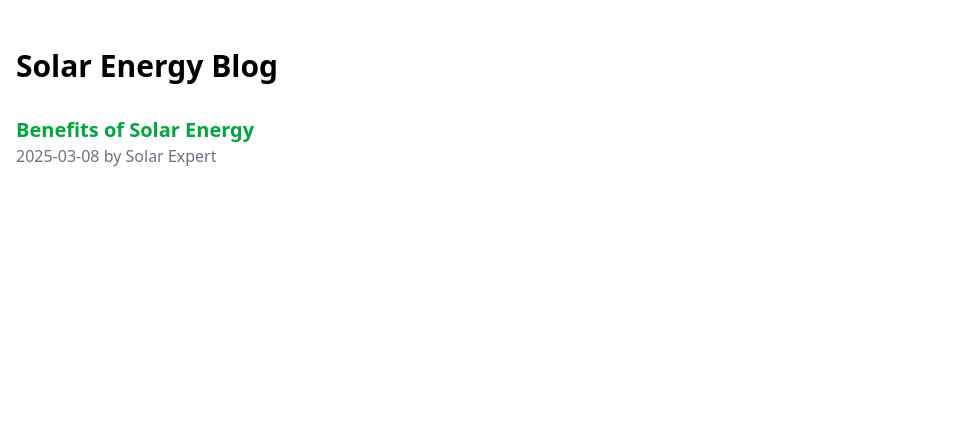
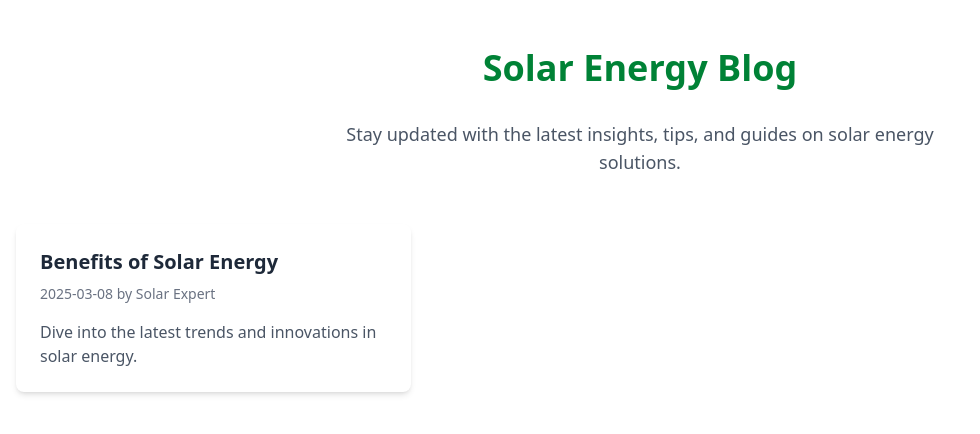
Before and after one commit to sahil-kumar-yadav/solar-plant-project, a Next.js app: page /blog in a window 1280 px wide. Shown: the top 434 px of the page, without its empty margins (0-980 px from the left). Built offline with nearby package versions, Linux system fonts and the light colour scheme; no server answers.

Commit message:
updated blog page

```diff
--- a/app/blog/[slug]/page.tsx
+++ b/app/blog/[slug]/page.tsx
@@ -1,21 +1,27 @@
-// src/app/blog/[slug]/page.tsx
-
 import fs from 'fs';
 import path from 'path';
 import matter from 'gray-matter';
 import { MDXRemote } from 'next-mdx-remote/rsc';
 import { notFound } from 'next/navigation';
+import Link from 'next/link';
 
 const postsDirectory = path.join(process.cwd(), 'src/posts');
 
+// Generate static paths for all blog posts
 export async function generateStaticParams() {
-  const filenames = fs.readdirSync(postsDirectory);
+  try {
+    const filenames = fs.readdirSync(postsDirectory);
 
-  return filenames.map((filename) => ({
-    slug: filename.replace(/\.mdx$/, ''),
-  }));
+    return filenames.map((filename) => ({
+      slug: filename.replace(/\.mdx$/, ''),
+    }));
+  } catch (error) {
+    console.error('Error reading posts directory:', error);
+    return [];
+  }
 }
 
+// Fetch post data by slug
 async function getPostData(slug: string) {
   const fullPath = path.join(postsDirectory, `${slug}.mdx`);
 
@@ -29,20 +35,34 @@ async function getPostData(slug: string) {
   return { frontMatter, content };
 }
 
+// Blog Post Page Component
 export default async function BlogPost({ params }: { params: { slug: string } }) {
   const postData = await getPostData(params.slug);
 
   if (!postData) {
-    notFound();
+    if (!postData) {
+      return (
+        <div className="container mx-auto py-12 px-4 text-center">
+          <h1 className="text-3xl font-bold text-red-600">Post Not Found</h1>
+          <p className="text-gray-600 mt-4">
+            The blog post you are looking for does not exist or has been removed.
+          </p>
+          <Link href="/blog" className="mt-6 inline-block bg-green-600 text-white px-6 py-3 rounded hover:bg-green-700">
+            Back to Blog
+          </Link>
+        </div>
+      );
+    }
+
   }
 
   const { frontMatter, content } = postData;
 
   return (
     <article className="prose container mx-auto py-12 px-4">
-      <h1 className="text-3xl font-bold mb-4">{frontMatter.title}</h1>
+      <h1 className="text-4xl font-bold text-green-700 mb-4">{frontMatter.title}</h1>
       <p className="text-gray-500 mb-8">
-        By {frontMatter.author} on {frontMatter.date}
+        By <span className="font-semibold">{frontMatter.author}</span> on {frontMatter.date}
       </p>
       <MDXRemote source={content} />
     </article>
--- a/app/blog/page.tsx
+++ b/app/blog/page.tsx
@@ -1,5 +1,3 @@
-// src/app/blog/page.tsx
-
 import fs from 'fs';
 import path from 'path';
 import matter from 'gray-matter';
@@ -12,17 +10,14 @@ interface Post {
   author: string;
 }
 
+// Function to fetch blog posts
 function getPosts(): Post[] {
-    const fs = require('fs');
-    const path = require('path');
-
   const postsDirectory = path.join(process.cwd(), 'posts');
   const filenames = fs.readdirSync(postsDirectory);
 
-    return filenames.map((filename: string) => {
+  const posts = filenames.map((filename) => {
     const filePath = path.join(postsDirectory, filename);
     const fileContents = fs.readFileSync(filePath, 'utf8');
-        const matter = require('gray-matter');
     const { data } = matter(fileContents);
 
     return {
@@ -33,29 +28,44 @@ function getPosts(): Post[] {
     };
   });
 
-    return posts.sort((a, b) => (a.date < b.date ? 1 : -1));
+  // Sort posts by date (newest first)
+  return posts.sort((a, b) => new Date(b.date).getTime() - new Date(a.date).getTime());
 }
 
+// Main Blog Page Component
 export default function BlogPage() {
   const posts = getPosts();
 
   return (
     <main className="container mx-auto py-12 px-4">
-            <h1 className="text-3xl font-bold mb-8">Solar Energy Blog</h1>
-            <ul>
+      {/* Page Header */}
+      <h1 className="text-center text-4xl font-extrabold text-green-700 mb-8">
+        Solar Energy Blog
+      </h1>
+      <p className="text-center text-lg text-gray-600 mb-12 max-w-2xl mx-auto">
+        Stay updated with the latest insights, tips, and guides on solar energy solutions.
+      </p>
+
+      {/* Blog Posts List */}
+      <div className="grid grid-cols-1 md:grid-cols-2 lg:grid-cols-3 gap-8">
         {posts.map((post) => (
-                    <li key={post.slug} className="mb-6">
-                        <Link href={`/blog/${post.slug}`}>
-                            <h2 className="text-xl font-semibold text-green-600 hover:text-green-800 transition duration-300">
+          <Link href={`/blog/${post.slug}`} key={post.slug}>
+            <div className="group bg-white rounded-lg shadow-md overflow-hidden transform transition duration-300 hover:-translate-y-2 hover:shadow-xl cursor-pointer">
+              <div className="p-6">
+                <h2 className="text-xl font-semibold text-gray-800 group-hover:text-green-600 transition-colors duration-300">
                   {post.title}
                 </h2>
-                        </Link>
-                        <p className="text-gray-500">
+                <p className="mt-2 text-sm text-gray-500">
                   {post.date} by {post.author}
                 </p>
-                    </li>
+                <p className="mt-4 text-gray-600 line-clamp-3">
+                  Dive into the latest trends and innovations in solar energy.
+                </p>
+              </div>
+            </div>
+          </Link>
         ))}
-            </ul>
+      </div>
     </main>
   );
 }
--- a/app/booking/page.tsx
+++ b/app/booking/page.tsx
@@ -8,9 +8,17 @@ export default function BookingPage() {
   const [date, setDate] = useState(new Date());
   const [name, setName] = useState('');
   const [email, setEmail] = useState('');
+  const [errorMessage, setErrorMessage] = useState('');
 
   const handleSubmit = async (e: React.FormEvent) => {
     e.preventDefault();
+
+    // Validate that the selected date is not in the past
+    const currentDate = new Date();
+    if (date < currentDate.setHours(0, 0, 0, 0)) {
+      setErrorMessage('You cannot book an appointment for a past date.');
+      return;
+    }
 
     const bookingData = {
       name,
@@ -31,6 +39,7 @@ export default function BookingPage() {
       setName('');
       setEmail('');
       setDate(new Date());
+      setErrorMessage('');
     } catch (error) {
       console.error(error);
       alert('An error occurred. Please try again.');
@@ -77,9 +86,15 @@ export default function BookingPage() {
             <Calendar
               value={date}
               onChange={setDate}
+              minDate={new Date()} // Prevent selecting past dates
               className="mx-auto border-none shadow-md rounded-lg overflow-hidden"
             />
           </div>
+
+          {/* Error Message */}
+          {errorMessage && (
+            <p className="text-red-600 font-semibold text-center">{errorMessage}</p>
+          )}
 
           {/* Submit Button */}
           <button
--- /dev/null
+++ b/app/posts/example-post.mdx
@@ -0,0 +1,7 @@
+---
+title: "Example Blog Post"
+date: "2025-03-08"
+author: "Admin"
+---
+
+This is an example blog post created to test the blog
```
Lines whose indentation alone changed are shown as unchanged.
